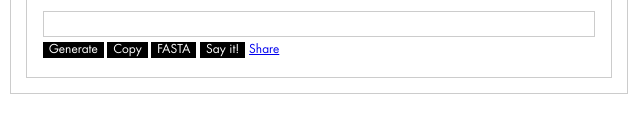
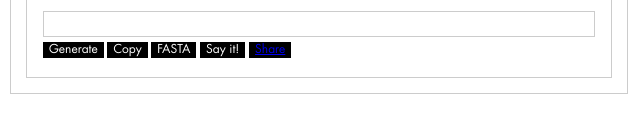
Before and after one commit to jonasjohansson/brick.bio, a plain HTML site: page index.html in a window 1280 px wide. Shown: the part 657-792 px from the top of the page, 637-1277 px from the left. Drawn offline with nearby package versions, Linux system fonts and the light colour scheme; no server answers; a script that the page names is missing.

Commit message:
Update index.html

```diff
--- a/index.html
+++ b/index.html
@@ -43,7 +43,7 @@
 					<button onclick="copyClipboard()">Copy</button>
 					<button onclick="downloadFasta(this)"><a>FASTA</a></button>
 					<button onclick="sayIt()">Say it!</button>
-					<a href="https://docs.google.com/forms/d/e/1FAIpQLSfIxiFf6NlF3mtx2RNPLgVHvDl_R7lrkghhvNJFmKnNAAilwA/viewform">Share</a>
+					<button><a href="https://docs.google.com/forms/d/e/1FAIpQLSfIxiFf6NlF3mtx2RNPLgVHvDl_R7lrkghhvNJFmKnNAAilwA/viewform" target="_blank">Share</a></button>
 				</div>
 			</fieldset>
 		</fieldset>
```
